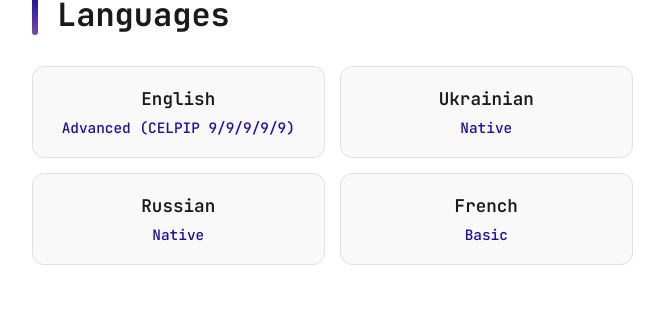
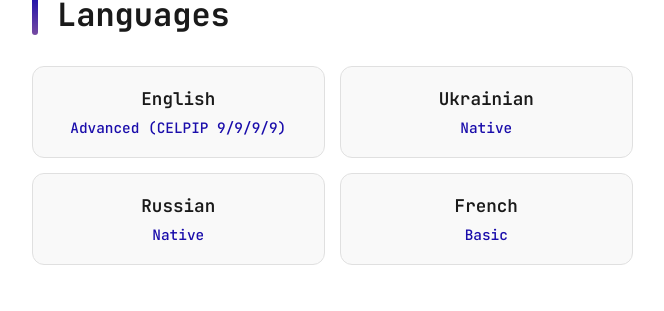
Before and after one commit to vshvedov/vladcodes, a Jekyll site: the page built from resume.html, in a window 1280 px wide and 900 px high, scrolled down 7432 px. Shown: the part 142-453 px from the top of the window, without its empty margins (308-972 px from the left). Built offline with Jekyll 4.4.1, drawn with Linux system fonts in a browser that asks for light colours.

Commit message:
Update language proficiency section in resume for clarity and consistency

```diff
--- a/resume.html
+++ b/resume.html
@@ -792,7 +792,7 @@ html {
   <div class="languages-grid">
     <div class="language-card">
       <div class="language-name">English</div>
-      <div class="language-level">Advanced (CELPIP 9/9/9/9/9)</div>
+      <div class="language-level">Advanced (CELPIP 9/9/9/9)</div>
     </div>
     <div class="language-card">
       <div class="language-name">Ukrainian</div>
```
Also changed, not shown: 1 other file.
